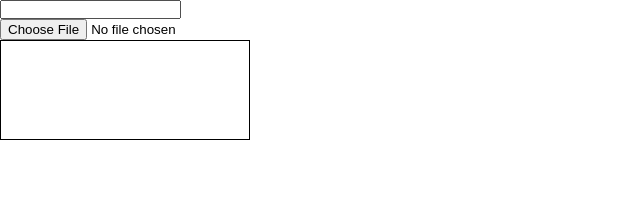
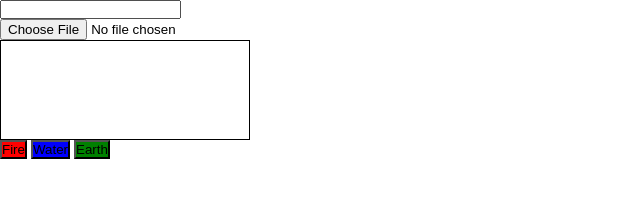
Before and after one commit to feduarte-dev/meme-generator, a website: page index.html in a window 1280 px wide. Shown: the whole page, without its empty margins (0-640 px from the left). Drawn offline with Linux system fonts and the light colour scheme.

Commit message:
sexto requisito completo

```diff
--- a/index.html
+++ b/index.html
@@ -24,6 +24,12 @@
       </div>
       <span id="meme-text"></span>
     </div>
+
+    <div>
+     <button id="fire">Fire</button>
+     <button id="water">Water</button>
+     <button id="earth">Earth</button>
+    </div>
     <script src="./script.js"></script>
   </body>
 </html>
--- a/script.js
+++ b/script.js
@@ -1,6 +1,10 @@
 const textInput = document.getElementById('text-input');
 const memeText = document.getElementById('meme-text');
 const memeImg = document.getElementById('imagem');
+const fire = document.getElementById('fire');
+const water = document.getElementById('water');
+const earth = document.getElementById('earth');
+const memeContainer = document.getElementById('meme-image-container');
 
 textInput.addEventListener('keyup', () => {
   memeText.innerText = textInput.value;
@@ -12,3 +16,14 @@ let loadFile = function (event) {
     URL.revokeObjectURL(memeImg.src);
   };
 };
+
+fire.addEventListener('click', () => {
+  memeContainer.style.border = '3px dashed rgb(255, 0, 0)';
+});
+water.addEventListener('click', () => {
+  memeContainer.style.border = '5px double rgb(0, 0, 255)';
+});
+
+earth.addEventListener('click', () => {
+  memeContainer.style.border = '6px groove rgb(0, 128, 0)';
+});
--- a/style.css
+++ b/style.css
@@ -2,7 +2,6 @@
   padding: 0;
   margin: 0;
   box-sizing: border-box;
-
 }
 
 #meme-insert {
@@ -23,3 +22,14 @@
   min-height: 100px;
   display: inline-block;
 }
+
+#fire {
+  background-color: rgb(255, 0, 0);
+}
+#water {
+  background-color: rgb(0, 0, 255);
+}
+
+#earth {
+  background-color: rgb(0, 128, 0);
+}
```
